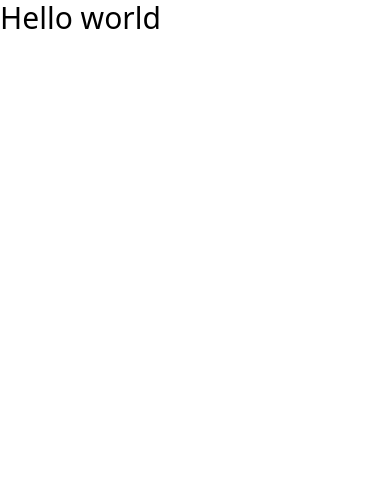
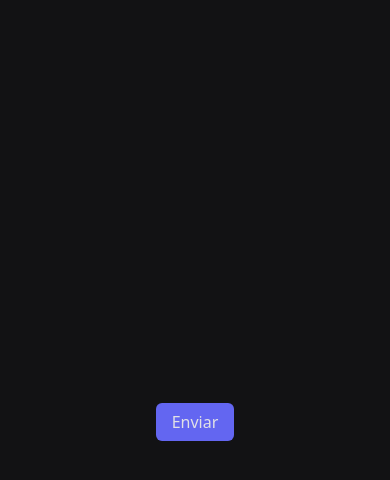
Before and after one commit to nlnadialigia/gen-project-frontend, a React (Vite) app: page / in a window 390 px wide. Shown: the top 480 px of the page. Built offline with nearby package versions, Linux system fonts and the light colour scheme.

Commit message:
:package: create button component

```diff
--- a/package.json
+++ b/package.json
@@ -9,6 +9,7 @@
     "preview": "vite preview"
   },
   "dependencies": {
+    "@radix-ui/react-slot": "^1.0.1",
     "react": "^18.2.0",
     "react-dom": "^18.2.0"
   },
--- a/src/App.tsx
+++ b/src/App.tsx
@@ -1,4 +1,13 @@
+import { ButtonSignIn } from "./components/ButtonSignIn";
 
-export function App(){
-  return <h1 className="text-3xl text-black">Hello world</h1>
+export function App() {
+  return (
+    <div className="w-screen h-screen bg-gray-900 flex justify-center items-center">
+      <div className="lg:w-[400px] ">
+        <ButtonSignIn asChild>
+          <a href="#">Enviar</a>
+        </ButtonSignIn>
+      </div>
+    </div>
+  );
 }
--- /dev/null
+++ b/src/components/ButtonSignIn.tsx
@@ -0,0 +1,19 @@
+import { ButtonHTMLAttributes } from "react";
+
+import { Slot } from "@radix-ui/react-slot";
+
+// Aqui estou criando uma interface e passando para ele ter todas as caracteristicas de um button  normal do HTML
+interface ButtonProps extends ButtonHTMLAttributes<HTMLButtonElement> {
+    asChild?: boolean
+}
+
+export function ButtonSignIn(props: ButtonProps) {
+    const Button = props.asChild ? Slot : 'button'
+  return (
+    // Aqui o spreed operator para ser aplicado todos os atributos
+    <Button
+      className="px-4 py-2 rounded-md bg-indigo-500 w-full text-white-200"
+      {...props}
+    />
+  );
+}
--- a/tailwind.config.cjs
+++ b/tailwind.config.cjs
@@ -4,7 +4,21 @@ module.exports = {
     "./src/**/*tsx"
   ],
   theme: {
-    extend: {},
+    extend: {
+      colors:{
+        white:{
+          200: "#E1E1E6"
+        },
+        gray:{
+          900: "#121214",
+          800: "#202024"
+        },
+        indigo:{
+          500: "#6366F1"
+        }
+
+      }
+    },
   },
   plugins: [],
 }
```
Also changed, not shown: 1 other file (tests, documents, lock files or other folders).
